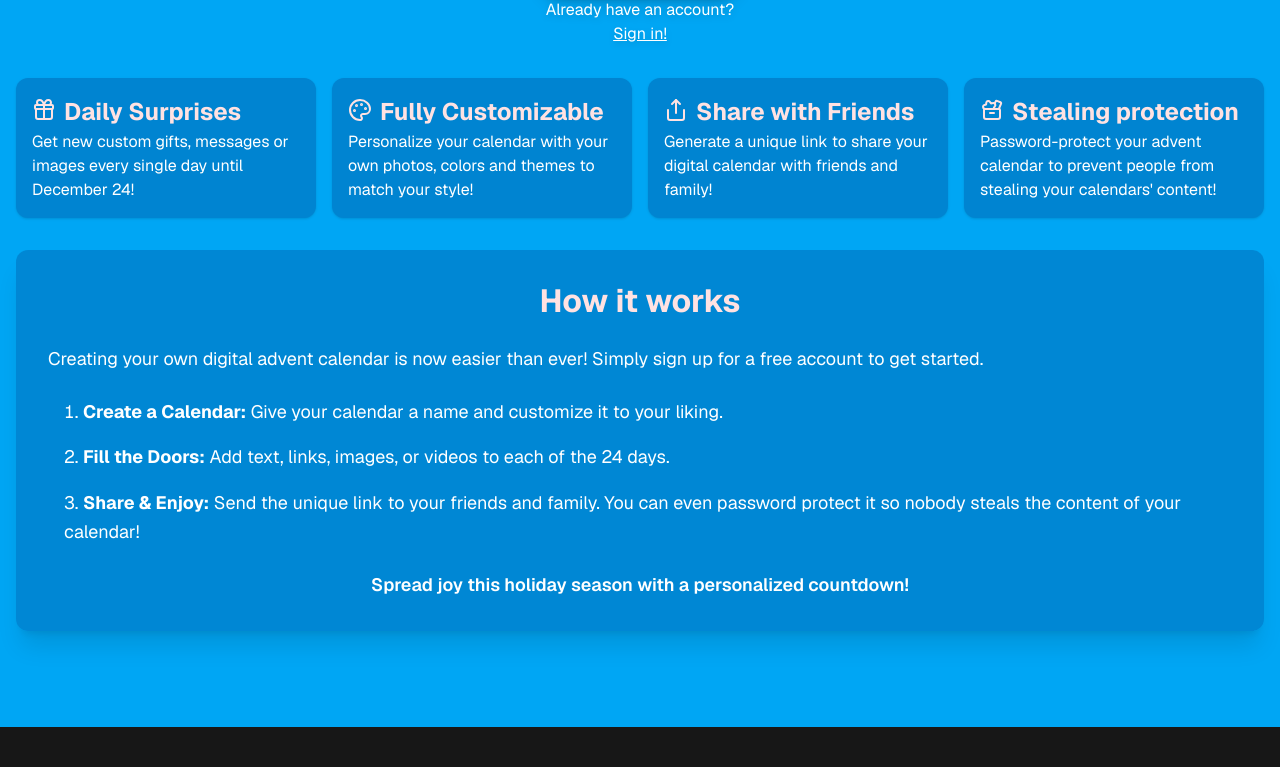
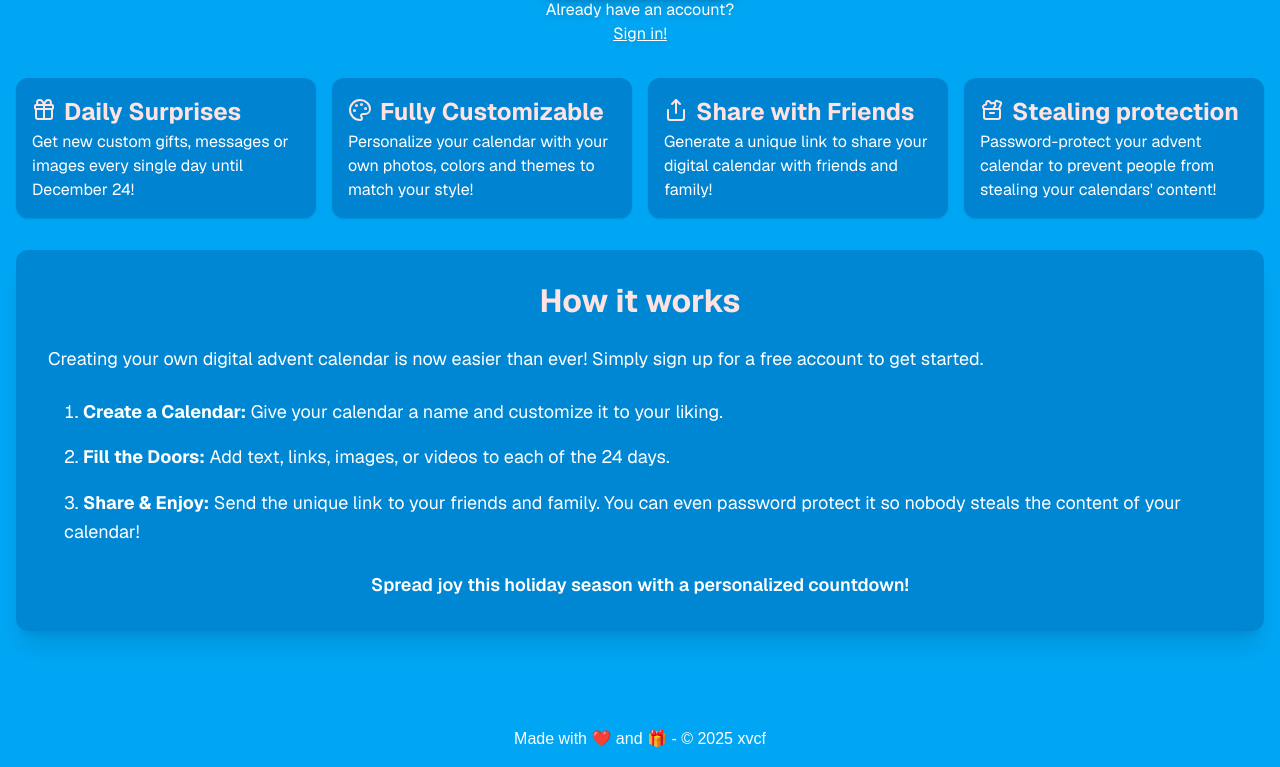
Before and after one commit to RafaeloxMC/advent-calendar, a Next.js app: page / in a window 1280 px wide. Shown: the part 308-1075 px from the top of the page. Before the commit the page ends 1035 px from the top, so only its background shows below. Built offline with nearby package versions, Linux system fonts and the light colour scheme; what @stackframe/stack would draw is missing.

Commit message:
Improve main layout

```diff
--- a/src/app/layout.tsx
+++ b/src/app/layout.tsx
@@ -3,6 +3,8 @@ import { StackProvider, StackTheme } from "@stackframe/stack";
 import { stackClientApp } from "../stack/client";
 import { Geist, Geist_Mono } from "next/font/google";
 import "./globals.css";
+import Footer from "@/lib/components/dashboard/Footer";
+import SnowfallWrapper from "@/lib/components/SnowfallWrapper";
 
 const geistSans = Geist({
 	variable: "--font-geist-sans",
@@ -15,8 +17,8 @@ const geistMono = Geist_Mono({
 });
 
 export const metadata: Metadata = {
-  title: "Create Next App",
-  description: "Generated by create next app",
+	title: "Advent Calendar",
+	description: "Generate free advent calendars for family and friends!",
 };
 
 export default function RootLayout({
@@ -28,9 +30,16 @@ export default function RootLayout({
 		<html lang="en">
 			<body
 				className={`${geistSans.variable} ${geistMono.variable} antialiased`}
-      ><StackProvider app={stackClientApp}><StackTheme>
+			>
+				<StackProvider app={stackClientApp}>
+					<StackTheme>
+						<SnowfallWrapper>
 							{children}
-      </StackTheme></StackProvider></body>
+							<Footer />
+						</SnowfallWrapper>
+					</StackTheme>
+				</StackProvider>
+			</body>
 		</html>
 	);
 }
--- /dev/null
+++ b/src/lib/components/SnowfallWrapper.tsx
@@ -0,0 +1,21 @@
+"use client";
+
+import { useMemo } from "react";
+import Snowfall from "react-snowfall";
+
+export default function SnowfallWrapper({
+	children,
+}: {
+	children: React.ReactNode;
+}) {
+	const snowfall = useMemo(() => {
+		return <Snowfall />;
+	}, []);
+
+	return (
+		<div className="min-h-screen bg-sky-500 dark:bg-sky-700 flex flex-col relative overflow-hidden">
+			{snowfall}
+			{children}
+		</div>
+	);
+}
```
Lines whose indentation alone changed are shown as unchanged.
